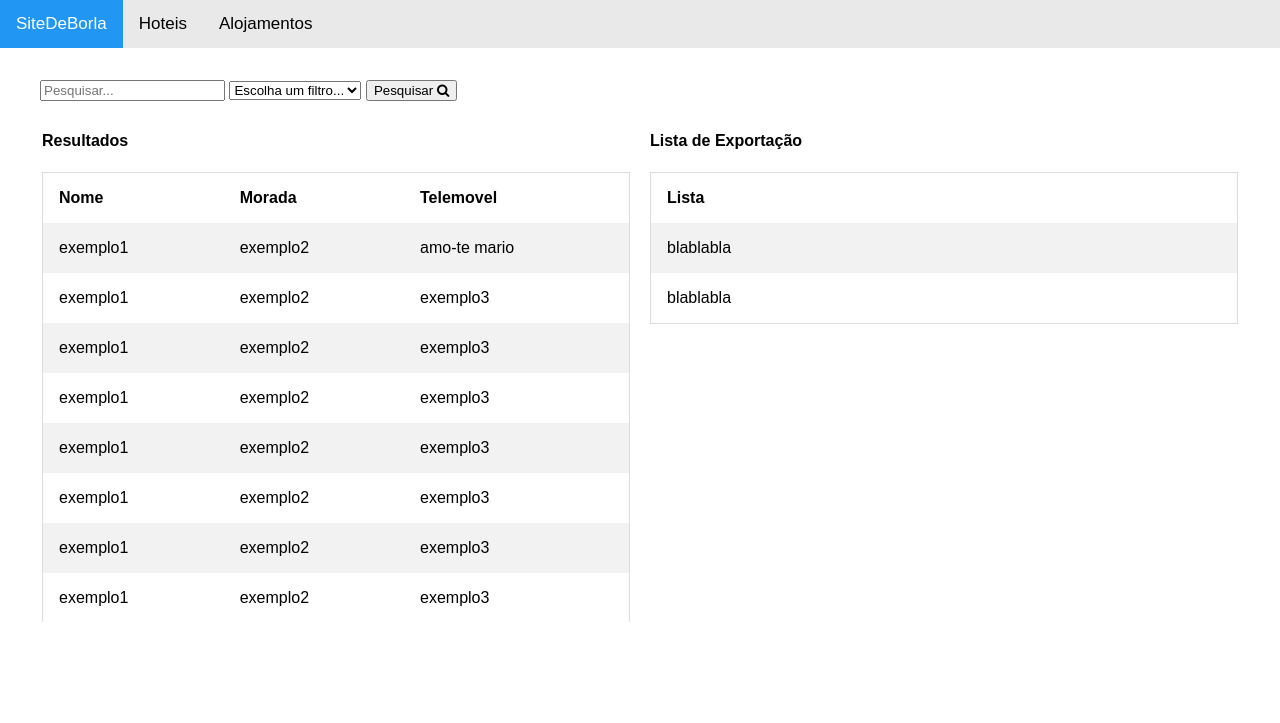
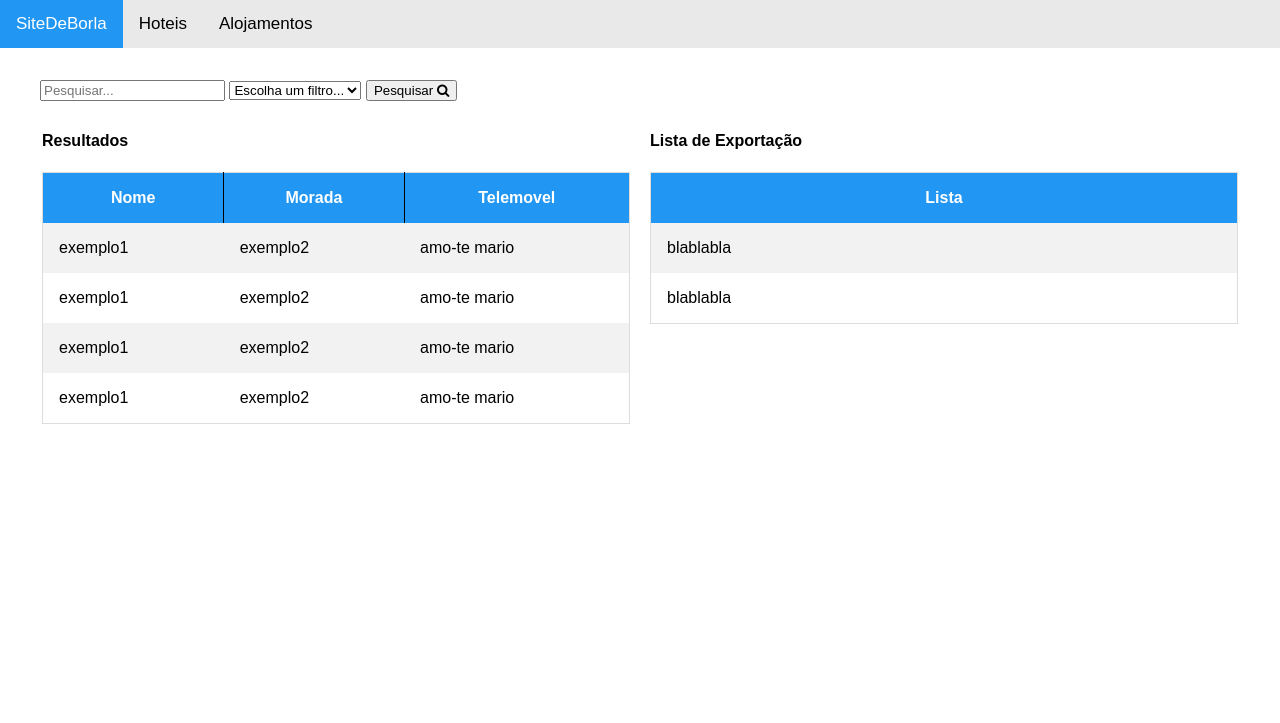
Before and after one commit to VoluntariosCTESPUMa/FormPesquisa, a PHP site: page / in a window 1280 px wide. Shown: the top 723 px of the page. Run offline with PHP 8.4, Linux system fonts and the light colour scheme.

Commit message:
IndexGuzman

```diff
--- a/guzman/index.php
+++ b/guzman/index.php
@@ -3,6 +3,82 @@
 <head>
 <link rel="stylesheet" href="https://cdnjs.cloudflare.com/ajax/libs/font-awesome/4.7.0/css/font-awesome.min.css">
 <meta name="viewport" content="width=device-width, initial-scale=1">
+</head>
+<body>
+
+<div class="topnav">
+  <a class="active" href="#home">SiteDeBorla</a>
+  <a href="/hoteis">Hoteis</a>
+  <a href="/alojamentos">Alojamentos</a>
+</div>
+
+<div class="row" style="margin:2rem;">
+<div class="search-container" style="margin-left:0.5rem;">
+    <form action="/action_page.php">
+      <input type="text" placeholder="Pesquisar..." name="search">
+      <select placeholder="Escolha um filtro...">
+        <option disabled selected style="display:none;">Escolha um filtro...</option>
+        <option>GUZMAN</option>
+      </select>
+      <button type="submit">Pesquisar <i class="fa fa-search"></i></button>
+    </form>
+  </div>
+  <div class="column" >
+  <h4>Resultados</h4>
+  <div style="overflow-x:scroll; overflow-y:scroll; height:450px;">
+  <table>
+  <tr>
+    <th style="background-color: #2196F3;color:white;text-align:center;border-right:1px solid black">Nome</th>
+    <th style="background-color: #2196F3;color:white;text-align:center;border-right:1px solid black">Morada</th>
+    <th style="background-color: #2196F3;color:white;text-align:center;">Telemovel</th>
+  </tr>
+
+  <tr>
+    <td>exemplo1</td>
+    <td>exemplo2</td>
+    <td>amo-te mario </td>
+  </tr>
+  <tr>
+    <td>exemplo1</td>
+    <td>exemplo2</td>
+    <td>amo-te mario </td>
+  </tr>
+  <tr>
+    <td>exemplo1</td>
+    <td>exemplo2</td>
+    <td>amo-te mario </td>
+  </tr>
+  <tr>
+    <td>exemplo1</td>
+    <td>exemplo2</td>
+    <td>amo-te mario </td>
+  </tr>
+
+
+
+
+</table>
+</div>
+  </div>
+  <div class="column">
+    <h4>Lista de Exportação</h4>
+    <table>
+    <tr>
+    <th style="background-color: #2196F3;color:white;text-align:center;">Lista</th>
+    </tr>
+    <tr>
+    <td>blablabla</td>
+    </tr>
+    <tr>
+    <td>blablabla</td>
+    </tr>
+    </table>
+  </div>
+</div>
+
+</body>
+</html>
+
 <style>
 * {box-sizing: border-box;}
 
@@ -115,107 +191,3 @@ tr:nth-child(even) {
     clear: both;
 }
 </style>
-</head>
-<body>
-
-<div class="topnav">
-  <a class="active" href="#home">SiteDeBorla</a>
-  <a href="/hoteis">Hoteis</a>
-  <a href="/alojamentos">Alojamentos</a>
-</div>
-
-<div class="row" style="margin:2rem;">
-<div class="search-container" style="margin-left:0.5rem;">
-    <form action="/action_page.php">
-      <input type="text" placeholder="Pesquisar..." name="search">
-      <select placeholder="Escolha um filtro...">
-        <option disabled selected style="display:none;">Escolha um filtro...</option>
-        <option>GUZMAN</option>
-      </select>
-      <button type="submit">Pesquisar <i class="fa fa-search"></i></button>
-    </form>
-  </div>
-  <div class="column" >
-  <h4>Resultados</h4>
-  <div style="overflow-x:scroll; overflow-y:scroll; height:450px;">
-  <table>
-  <tr>
-    <th>Nome</th>
-    <th>Morada</th>
-    <th>Telemovel</th>
-  </tr>
-
-  <tr>
-    <td>exemplo1</td>
-    <td>exemplo2</td>
-    <td>amo-te mario </td>
-  </tr>
-  <tr>
-    <td>exemplo1</td>
-    <td>exemplo2</td>
-    <td>exemplo3</td>
-  </tr>
-  <tr>
-    <td>exemplo1</td>
-    <td>exemplo2</td>
-    <td>exemplo3</td>
-  </tr>
-  <tr>
-    <td>exemplo1</td>
-    <td>exemplo2</td>
-    <td>exemplo3</td>
-  </tr>
-  <tr>
-    <td>exemplo1</td>
-    <td>exemplo2</td>
-    <td>exemplo3</td>
-  </tr>
-  <tr>
-    <td>exemplo1</td>
-    <td>exemplo2</td>
-    <td>exemplo3</td>
-  </tr>
-  <tr>
-    <td>exemplo1</td>
-    <td>exemplo2</td>
-    <td>exemplo3</td>
-  </tr>
-  <tr>
-    <td>exemplo1</td>
-    <td>exemplo2</td>
-    <td>exemplo3</td>
-  </tr>
-  <tr>
-    <td>exemplo1</td>
-    <td>exemplo2</td>
-    <td>exemplo3</td>
-  </tr>
-  <tr>
-    <td>exemplo1</td>
-    <td>exemplo2</td>
-    <td>exemplo3</td>
-  </tr>
-
-
-
-</table>
-</div>
-  </div>
-  <div class="column">
-    <h4>Lista de Exportação</h4>
-    <table>
-    <tr>
-    <th>Lista</th>
-    </tr>
-    <tr>
-    <td>blablabla</td>
-    </tr>
-    <tr>
-    <td>blablabla</td>
-    </tr>
-    </table>
-  </div>
-</div>
-
-</body>
-</html>
```
